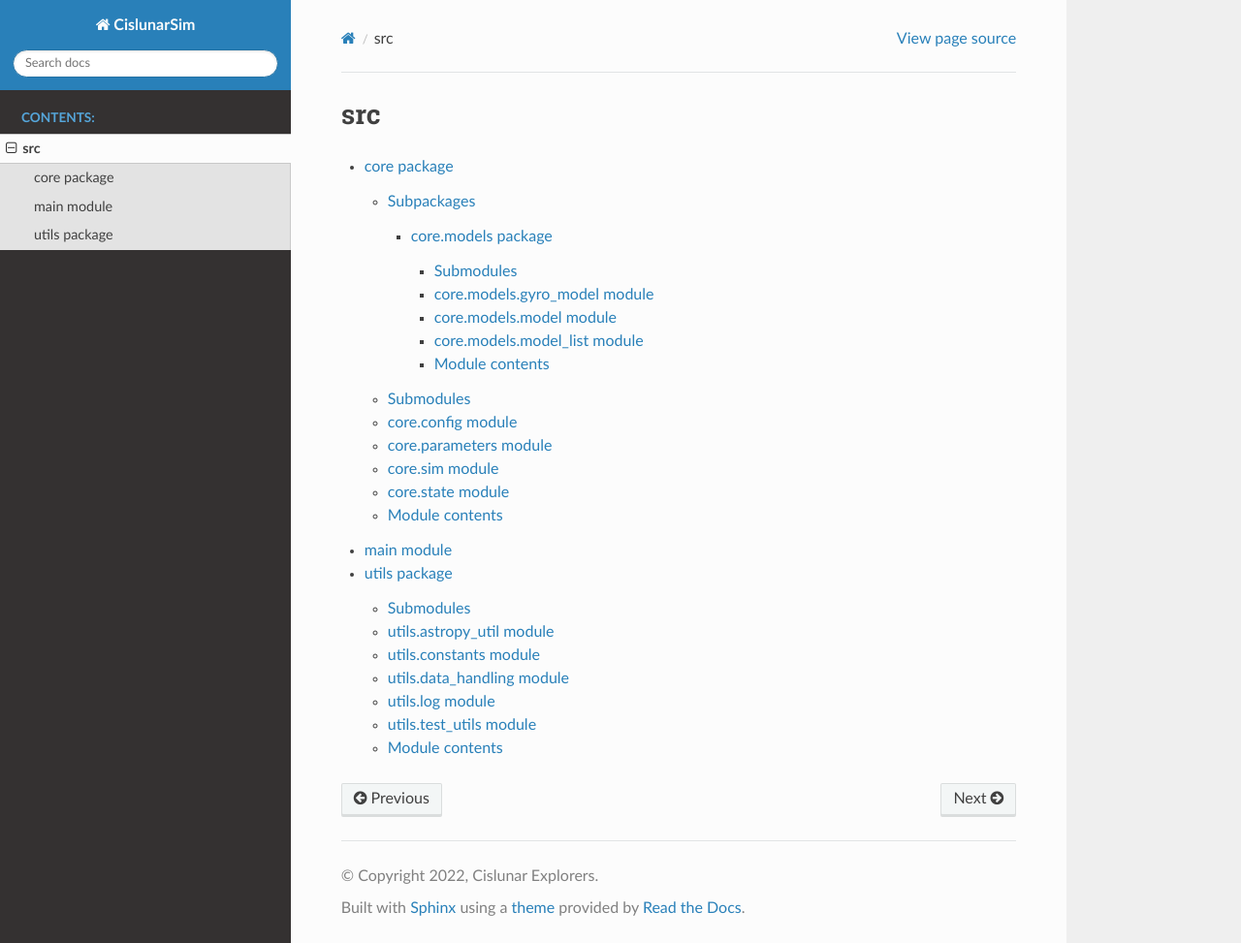
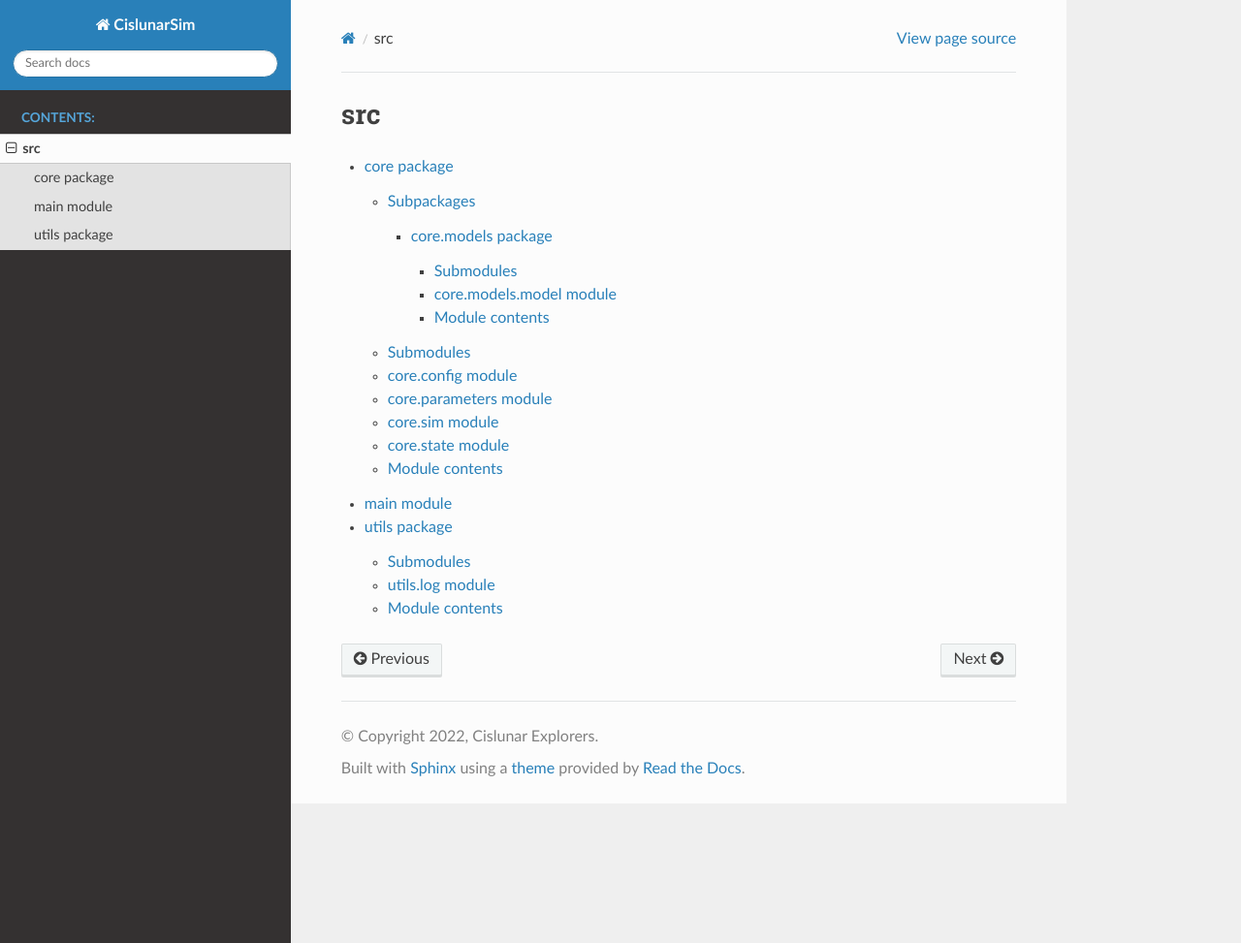
Before and after one commit to Cislunar-Explorers/CislunarSim, a Sphinx documentation site: the page built from docs/source/modules.rst, in a window 1280 px wide and 973 px high. Shown: the whole window at 97% size. Built offline with Sphinx 7.4.7 and the Read the Docs theme 2.0.0, drawn with Linux system fonts in a browser that asks for light colours.

Commit message:
Revert "Rebuild rst"
This reverts commit 1cf773c39ee2aed324d504635e3ae2916c44fa80.

```diff
--- a/docs/source/core.models.rst
+++ b/docs/source/core.models.rst
@@ -4,26 +4,10 @@ core.models package
 Submodules
 ----------
 
-core.models.gyro\_model module
-------------------------------
-
-.. automodule:: core.models.gyro_model
-   :members:
-   :undoc-members:
-   :show-inheritance:
-
 core.models.model module
 ------------------------
 
 .. automodule:: core.models.model
-   :members:
-   :undoc-members:
-   :show-inheritance:
-
-core.models.model\_list module
-------------------------------
-
-.. automodule:: core.models.model_list
    :members:
    :undoc-members:
    :show-inheritance:
--- a/docs/source/utils.rst
+++ b/docs/source/utils.rst
@@ -4,42 +4,10 @@ utils package
 Submodules
 ----------
 
-utils.astropy\_util module
---------------------------
-
-.. automodule:: utils.astropy_util
-   :members:
-   :undoc-members:
-   :show-inheritance:
-
-utils.constants module
-----------------------
-
-.. automodule:: utils.constants
-   :members:
-   :undoc-members:
-   :show-inheritance:
-
-utils.data\_handling module
----------------------------
-
-.. automodule:: utils.data_handling
-   :members:
-   :undoc-members:
-   :show-inheritance:
-
 utils.log module
 ----------------
 
 .. automodule:: utils.log
-   :members:
-   :undoc-members:
-   :show-inheritance:
-
-utils.test\_utils module
-------------------------
-
-.. automodule:: utils.test_utils
    :members:
    :undoc-members:
    :show-inheritance:
```
